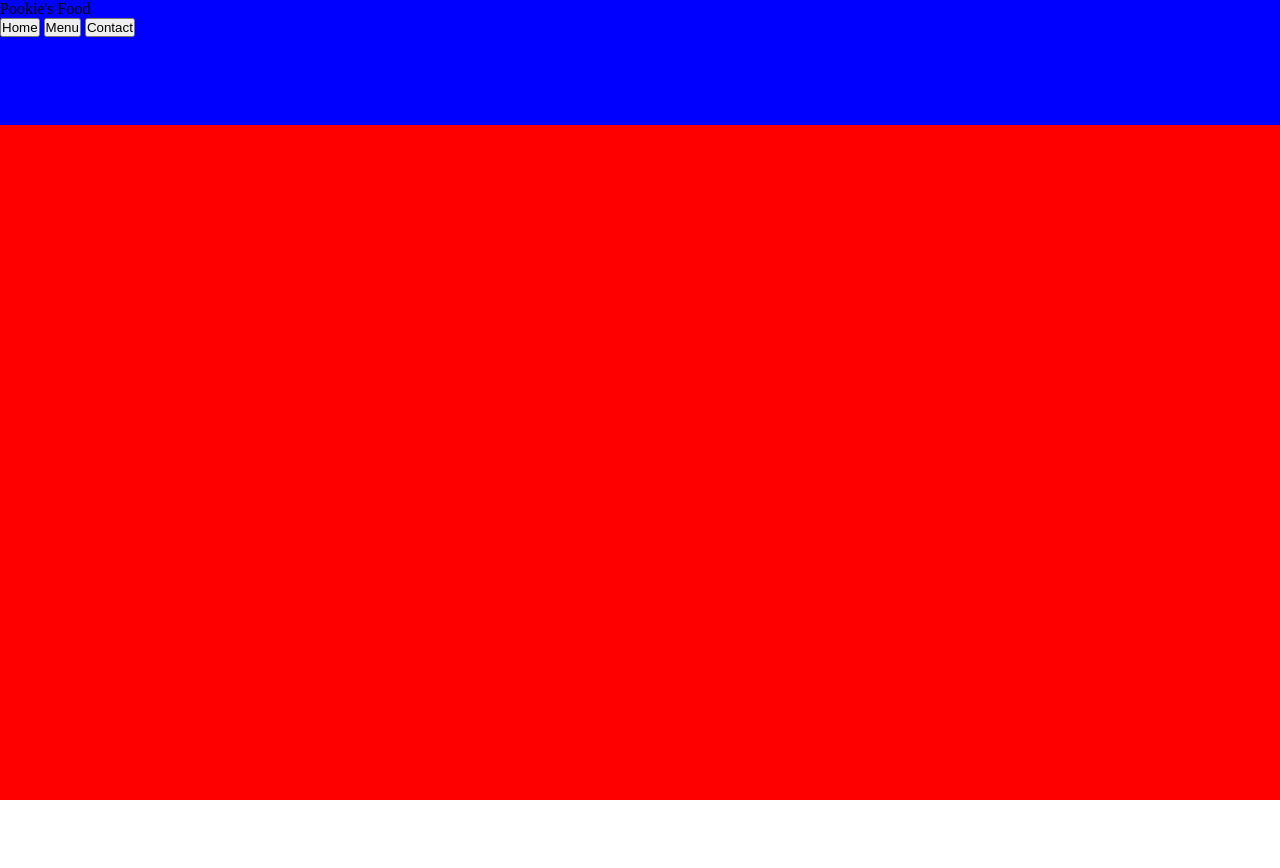
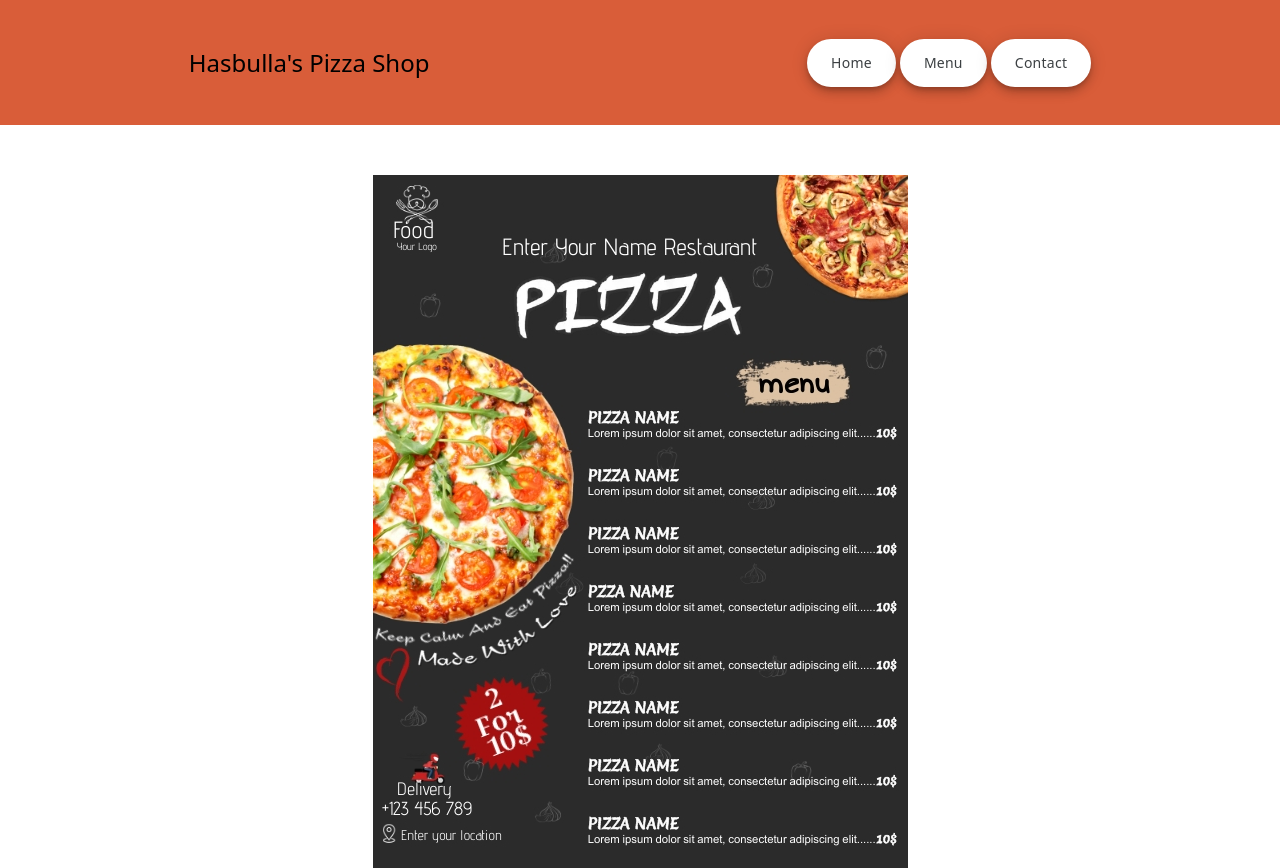
Before and after one commit to Carson-Bain/Restaurant-Page, a website built with webpack: page src/template.html in a window 1280 px wide. Both pictures are taken after a click on the button "Menu". Before the commit the page ends 800 px from the top, so only its background shows below. Built offline with nearby package versions, Linux system fonts and the light colour scheme.

Commit message:
Will probs update later, just bored with it

```diff
--- /dev/null
+++ b/src/contact.js
@@ -0,0 +1,9 @@
+export function createContact () {
+    const content = document.querySelector('#content');
+    const contact = document.createElement('div');
+    contact.setAttribute('id', 'contact');
+    const image = document.createElement('img');
+    image.src = '/src/assests/chef-bros.jpeg';
+    content.appendChild(contact);
+    contact.appendChild(image);
+}
--- a/src/index.js
+++ b/src/index.js
@@ -1,3 +1,32 @@
 // npm run build
-// may have to import assests into this folder
 import './style.css'
+import { createMainPage } from './mainpage'
+import { createMenu } from './menu';
+import { createContact } from './contact';
+
+createMainPage();
+
+function clear() {
+    const content = document.querySelector('#content');
+    if (content.innerHTML !== null) {
+        content.innerHTML = '';
+    }
+}
+
+const homeButton = document.querySelector('#homeBtn');
+homeButton.addEventListener('click', () => {
+    clear();
+    createMainPage();
+});
+
+const menuButton = document.querySelector('#menuBtn');
+menuButton.addEventListener('click', () => {
+    clear();
+    createMenu();
+})
+
+const contactButton = document.querySelector('#contactBtn');
+contactButton.addEventListener('click', () => {
+    clear();
+    createContact();
+})
--- /dev/null
+++ b/src/mainpage.js
@@ -0,0 +1,9 @@
+export function createMainPage() {
+    const content = document.querySelector('#content');
+    const mainPage = document.createElement('div');
+    mainPage.setAttribute('id', 'main-page');
+    const image = document.createElement('img');
+    image.src = '/src/assests/chef-has.jpeg';
+    content.appendChild(mainPage);
+    mainPage.appendChild(image);
+}
--- /dev/null
+++ b/src/menu.js
@@ -0,0 +1,9 @@
+export function createMenu () {
+    const content = document.querySelector('#content');
+    const menu = document.createElement('div');
+    menu.setAttribute('id', 'menu');
+    const image = document.createElement('img');
+    image.src = '/src/assests/menu.jpeg';
+    content.appendChild(menu);
+    menu.appendChild(image);
+}
--- a/src/style.css
+++ b/src/style.css
@@ -11,11 +11,69 @@ body{
 }
 
 header{
-    background-color: blue;
+    background-color: #D95D39;
     height: 125px;
+    display: flex;
+    align-items: center;
+    justify-content: space-around;
+
 }
 
+.title{
+    font-size: 24px;
+    font-family: system-ui, -apple-system, BlinkMacSystemFont, 'Segoe UI', Roboto, Oxygen, Ubuntu, Cantarell, 'Open Sans', 'Helvetica Neue', sans-serif;
+}
+
+button{
+  align-items: center;
+  background-color: #fff;
+  border-radius: 24px;
+  border-style: none;
+  box-shadow: rgba(0, 0, 0, .2) 0 3px 5px -1px,rgba(0, 0, 0, .14) 0 6px 10px 0,rgba(0, 0, 0, .12) 0 1px 18px 0;
+  color: #3c4043;
+  cursor: pointer;
+  display: inline-flex;
+  fill: currentcolor;
+  font-size: 14px;
+  font-weight: 500;
+  height: 48px;
+  justify-content: center;
+  letter-spacing: .25px;
+  line-height: normal;
+  max-width: 100%;
+  padding: 2px 24px;
+  text-align: center;
+  transition: box-shadow 280ms cubic-bezier(.4, 0, .2, 1),opacity 15ms linear 30ms,transform 270ms cubic-bezier(0, 0, .2, 1) 0ms;
+  width: auto;
+  font-family: system-ui, -apple-system, BlinkMacSystemFont, 'Segoe UI', Roboto, Oxygen, Ubuntu, Cantarell, 'Open Sans', 'Helvetica Neue', sans-serif;
+}
+
+button:hover {
+    background: #F4FEC1;
+    color: #174ea6;
+  }
+
 #content {
-    background-color: red;
     flex: 1;
 }
+
+#main-page,
+#menu,
+#contact {
+    display: flex;
+    justify-content: center;
+}
+
+#main-page img{
+  width: 350px;
+  margin-top: 50px;
+}
+
+#menu img{
+    margin-top: 50px;
+}
+#contact img {
+    margin-top: 50px;
+    width: 350px;
+    height: 450px;
+}
--- a/src/template.html
+++ b/src/template.html
@@ -8,16 +8,14 @@
 <body>
     <header>
         <div class="title">
-            Pookie's Food
+            Hasbulla's Pizza Shop
         </div>
         <nav>
-            <button>Home</button>
-            <button>Menu</button>
-            <button>Contact</button>
+            <button id="homeBtn">Home</button>
+            <button id="menuBtn">Menu</button>
+            <button id="contactBtn">Contact</button>
         </nav>
     </header>
-    <div id="content">
-
-    </div>
+    <div id="content"></div>
 </body>
 </html>
```
Also changed, not shown: dist/bundle.js, dist/index.html, src/assests/chef-bros.jpeg (added), src/assests/chef-has.jpeg (added), src/assests/menu.jpeg (added).
